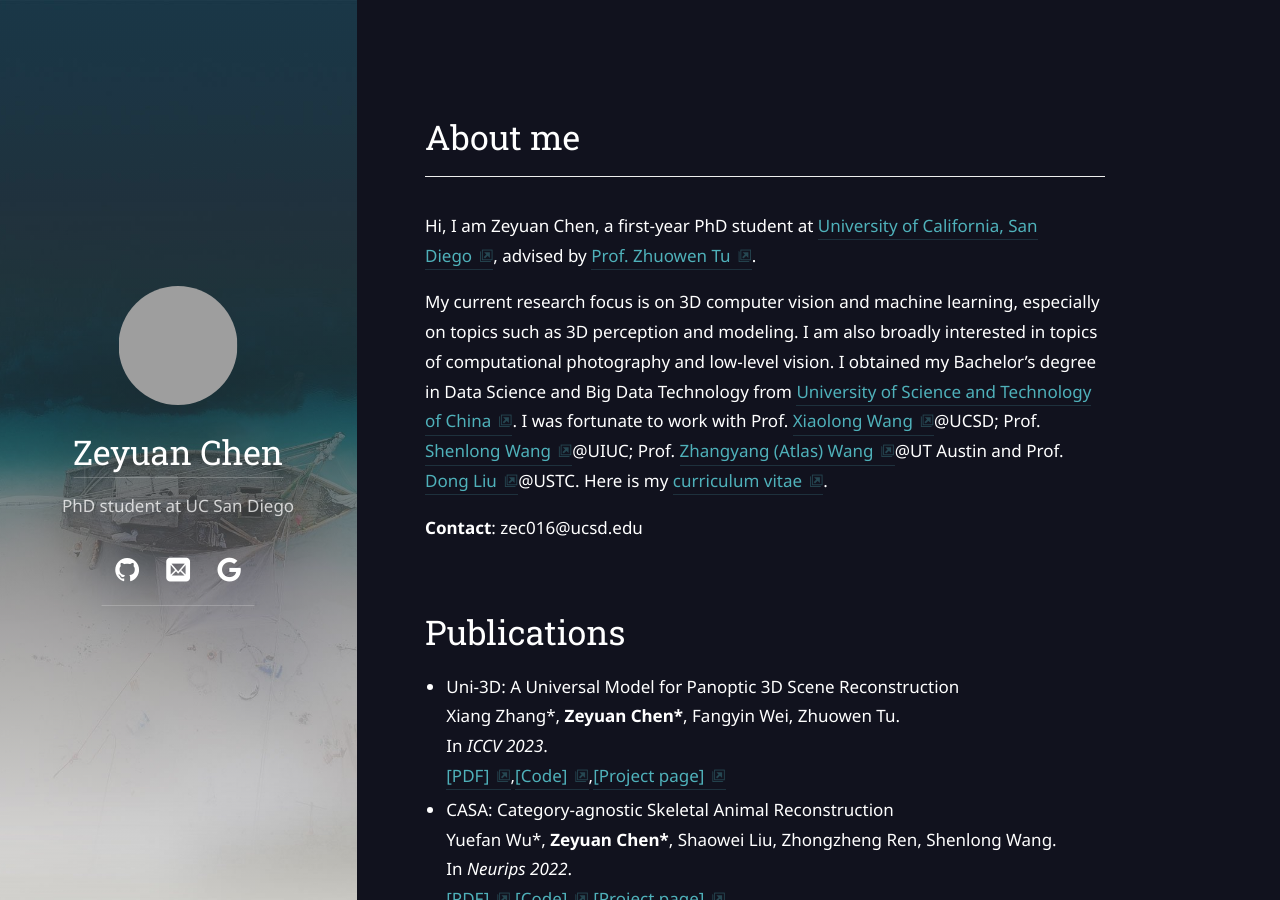
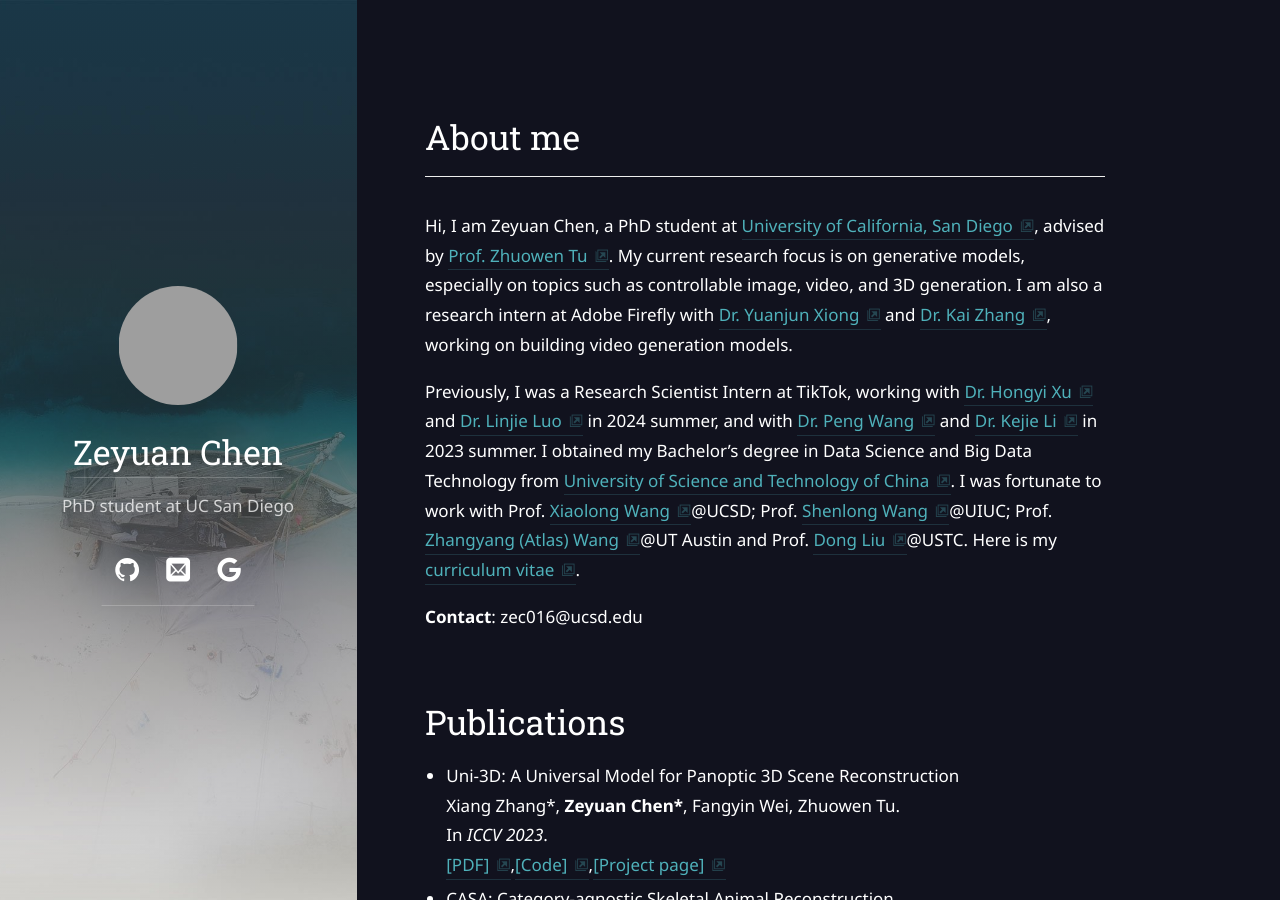
Before and after one commit to zychen-ustc/zychen-ustc.github.io, a Jekyll site: the page built from index.md, in a window 1280 px wide and 900 px high. Built offline with Jekyll 4.4.1, drawn with Linux system fonts in a browser that asks for light colours; some web fonts are replaced; some of the changed text lies outside the part shown; grey boxes are pictures that could not be loaded.

Commit message:
Update index.md

```diff
--- a/index.md
+++ b/index.md
@@ -4,9 +4,9 @@ title: About me
 cover: false
 ---
 
-Hi, I am Zeyuan Chen, a first-year PhD student at [University of California, San Diego](https://cse.ucsd.edu), advised by [Prof. Zhuowen Tu](https://pages.ucsd.edu/~ztu/).
+Hi, I am Zeyuan Chen, a PhD student at [University of California, San Diego](https://cse.ucsd.edu), advised by [Prof. Zhuowen Tu](https://pages.ucsd.edu/~ztu/). My current research focus is on generative models, especially on topics such as controllable image, video, and 3D generation. I am also a research intern at Adobe Firefly with [Dr. Yuanjun Xiong](https://yjxiong.me/) and [Dr. Kai Zhang](https://kai-46.github.io/website/), working on building video generation models.
 
-My current research focus is on 3D computer vision and machine learning, especially on topics such as 3D perception and modeling. I am also broadly interested in topics of computational photography and low-level vision. I obtained my Bachelor's degree in Data Science and Big Data Technology from [University of Science and Technology of China](https://sds.ustc.edu.cn). I was fortunate to work with Prof. [Xiaolong Wang](https://xiaolonw.github.io/)@UCSD; Prof. [Shenlong Wang](https://shenlong.web.illinois.edu/)@UIUC; Prof. [Zhangyang (Atlas) Wang](https://vita-group.github.io/)@UT Austin and Prof. [Dong Liu](http://staff.ustc.edu.cn/~dongeliu/)@USTC. Here is my [curriculum vitae](https://zychen-ustc.github.io/Resume_zeyuan_Feb23.pdf).
+Previously, I was a Research Scientist Intern at TikTok, working with [Dr. Hongyi Xu](https://hongyixu37.github.io/homepage/) and [Dr. Linjie Luo](https://linjieluo.github.io/) in 2024 summer, and with [Dr. Peng Wang](https://pengwangucla.github.io/peng-wang.github.io/) and [Dr. Kejie Li](https://likojack.github.io/kejieli/#/home) in 2023 summer. I obtained my Bachelor's degree in Data Science and Big Data Technology from [University of Science and Technology of China](https://sds.ustc.edu.cn). I was fortunate to work with Prof. [Xiaolong Wang](https://xiaolonw.github.io/)@UCSD; Prof. [Shenlong Wang](https://shenlong.web.illinois.edu/)@UIUC; Prof. [Zhangyang (Atlas) Wang](https://vita-group.github.io/)@UT Austin and Prof. [Dong Liu](http://staff.ustc.edu.cn/~dongeliu/)@USTC. Here is my [curriculum vitae](https://zychen-ustc.github.io/Resume_zeyuan_Feb23.pdf).
 
 **Contact**: zec016@ucsd.edu
 
@@ -56,17 +56,6 @@ My current research focus is on 3D computer vision and machine learning, especia
     <p>&nbsp;&nbsp;&nbsp;&nbsp;&nbsp;Jun. 2020 - Mar. 2021</p>
   </div>
 </div>
-
-<div style="clear: both;">
-  <div style="float: left; margin-right 1em;">
-    <img src="/assets/img/mcm3.png" alt="" width="100" height="100">
-  </div>
-  <div>
-    <h3>&nbsp;&nbsp;&nbsp;McMaster University, Data Science Lab</h3>
-    <p> &nbsp;&nbsp;&nbsp;&nbsp;&nbsp;Advisor: Fei Chiang</p>
-    <p>&nbsp;&nbsp;&nbsp;&nbsp;&nbsp;Jun. 2020 - Aug. 2020</p>
-  </div>
-</div>
 <br/>
 
 
```
